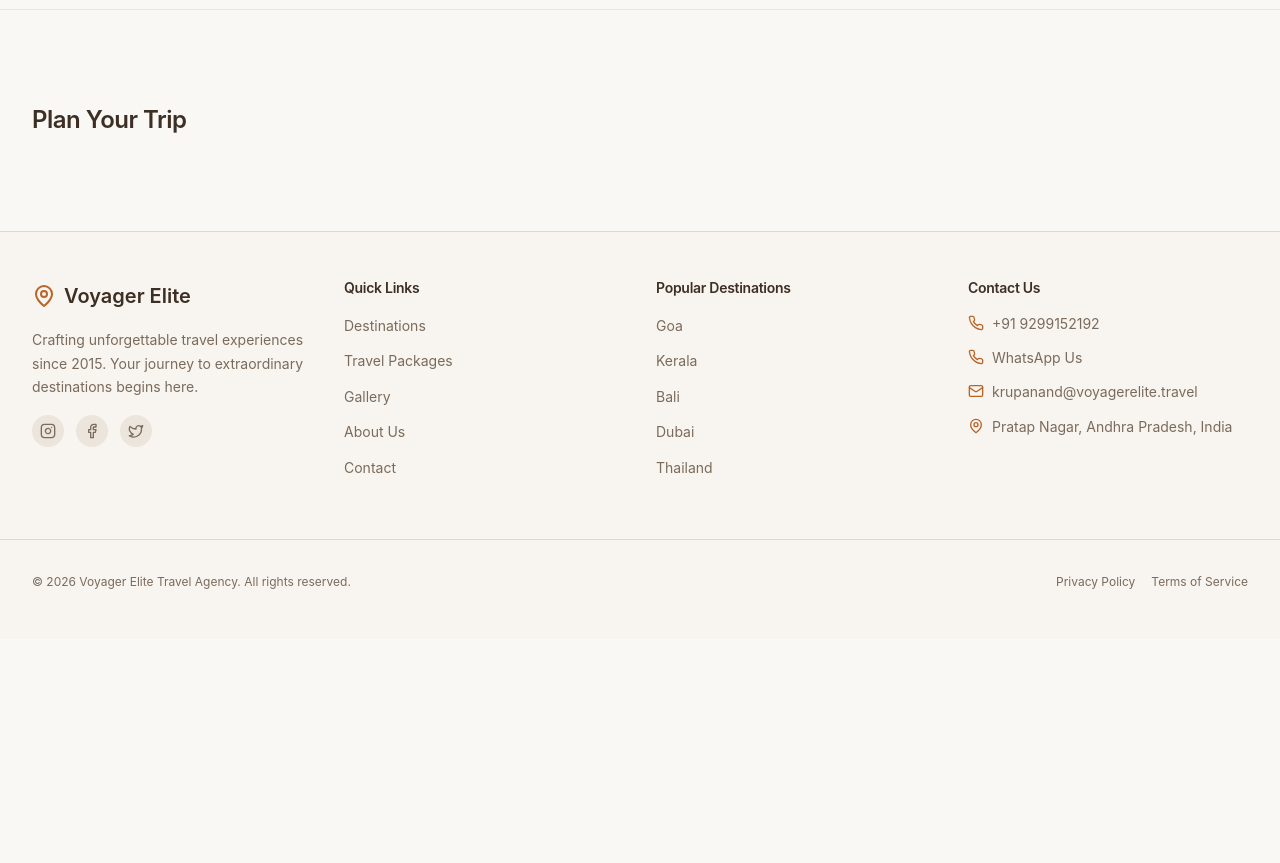
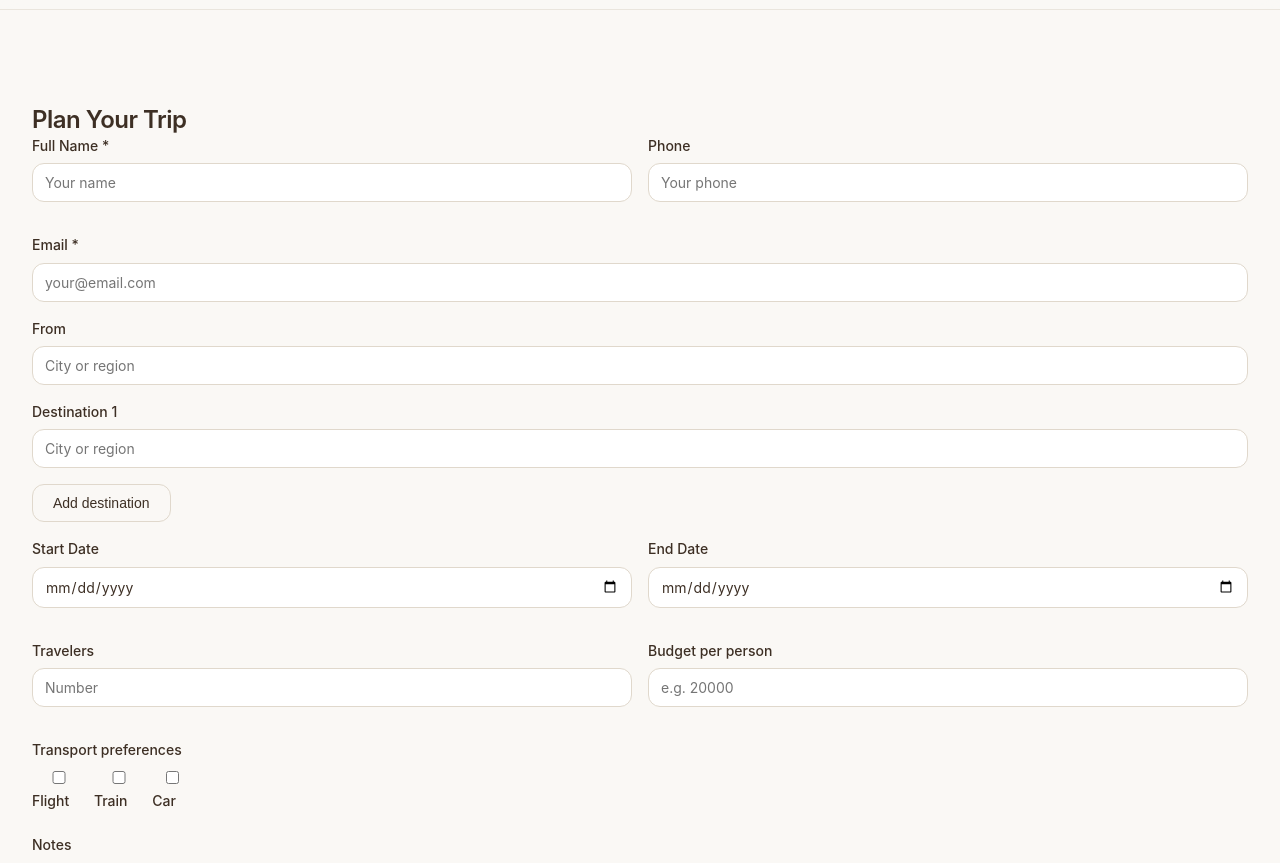
Before and after one commit to RicksIt/star-voyager-elite, a plain HTML site: page travel-plan/index.html in a window 1280 px wide. Shown: the part 55-918 px from the top of the page. Before the commit the page ends 800 px from the top, so only its background shows below. Drawn offline with Linux system fonts and the light colour scheme.

Commit message:
Add files via upload

```diff
--- a/travel-plan/index.html
+++ b/travel-plan/index.html
@@ -11,7 +11,49 @@
 <body>
   <div id="site-header"></div>
   <main>
-    <section class="section"><div class="container"><h2>Plan Your Trip</h2><div id="travel-plan-form"></div></div></section>
+    <section class="section"><div class="container"><h2>Plan Your Trip</h2>
+      <div id="travel-plan-content">
+        <form id="travel-plan-form" class="space-y-4">
+          <div class="form-row">
+            <div class="form-group"><label>Full Name *</label><input name="name" required placeholder="Your name"></div>
+            <div class="form-group"><label>Phone</label><input name="phone" type="tel" placeholder="Your phone"></div>
+          </div>
+          <div class="form-group"><label>Email *</label><input name="email" type="email" required placeholder="your@email.com"></div>
+          <div class="form-group"><label>From</label><input name="from_location" placeholder="City or region"></div>
+          <div id="destinations-list-input">
+            <div class="form-group"><label>Destination 1</label><input name="destination" placeholder="City or region"></div>
+          </div>
+          <div style="display:flex;gap:0.5rem;align-items:center"><button type="button" id="add-destination" class="btn btn-outline">Add destination</button></div>
+
+          <div class="form-row">
+            <div class="form-group"><label>Start Date</label><input name="start_date" type="date"></div>
+            <div class="form-group"><label>End Date</label><input name="end_date" type="date"></div>
+          </div>
+
+          <div class="form-row">
+            <div class="form-group"><label>Travelers</label><input name="num_travelers" type="number" min="1" placeholder="Number"></div>
+            <div class="form-group"><label>Budget per person</label><input name="budget" type="text" placeholder="e.g. 20000"></div>
+          </div>
+
+          <div class="form-group"><label>Transport preferences</label>
+            <div style="display:flex;gap:0.5rem">
+              <label><input type="checkbox" name="transport" value="flight"> Flight</label>
+              <label><input type="checkbox" name="transport" value="train"> Train</label>
+              <label><input type="checkbox" name="transport" value="car"> Car</label>
+            </div>
+          </div>
+
+          <div class="form-group"><label>Notes</label><textarea name="notes" rows="4" placeholder="Any specific requirements..."></textarea></div>
+
+          <div style="display:flex;gap:0.5rem"><button type="submit" class="btn btn-primary">Submit Request</button></div>
+        </form>
+      </div>
+
+      <div id="travel-plan-success" class="hidden">
+        <div class="card"><div class="card-body text-center"><h3>Thanks — we'll be in touch</h3><p class="text-sm text-muted">Your custom trip request has been received.</p></div></div>
+      </div>
+
+    </div></section>
   </main>
   <div id="site-footer"></div>
   <script src="../js/config.js"></script>
```
